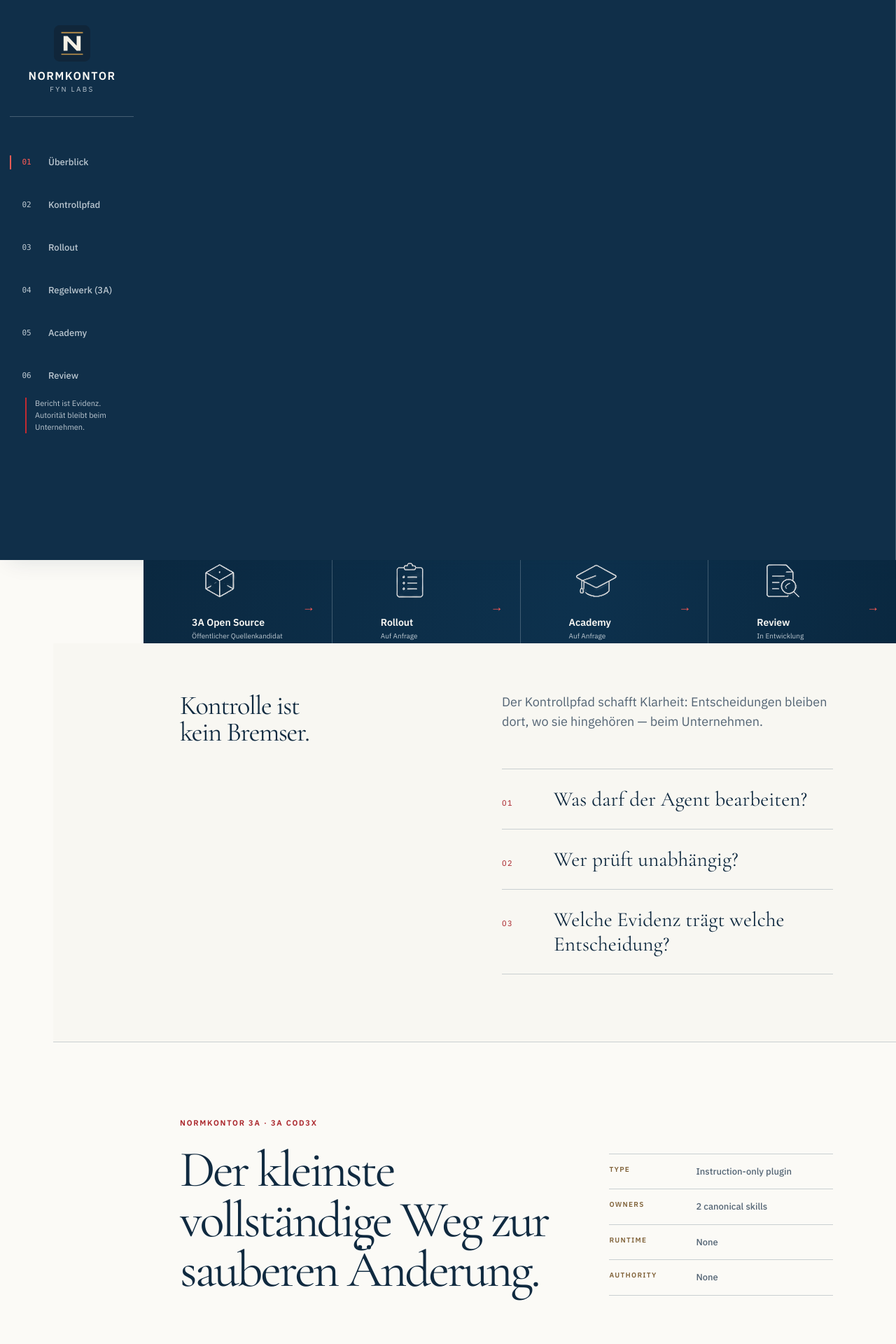
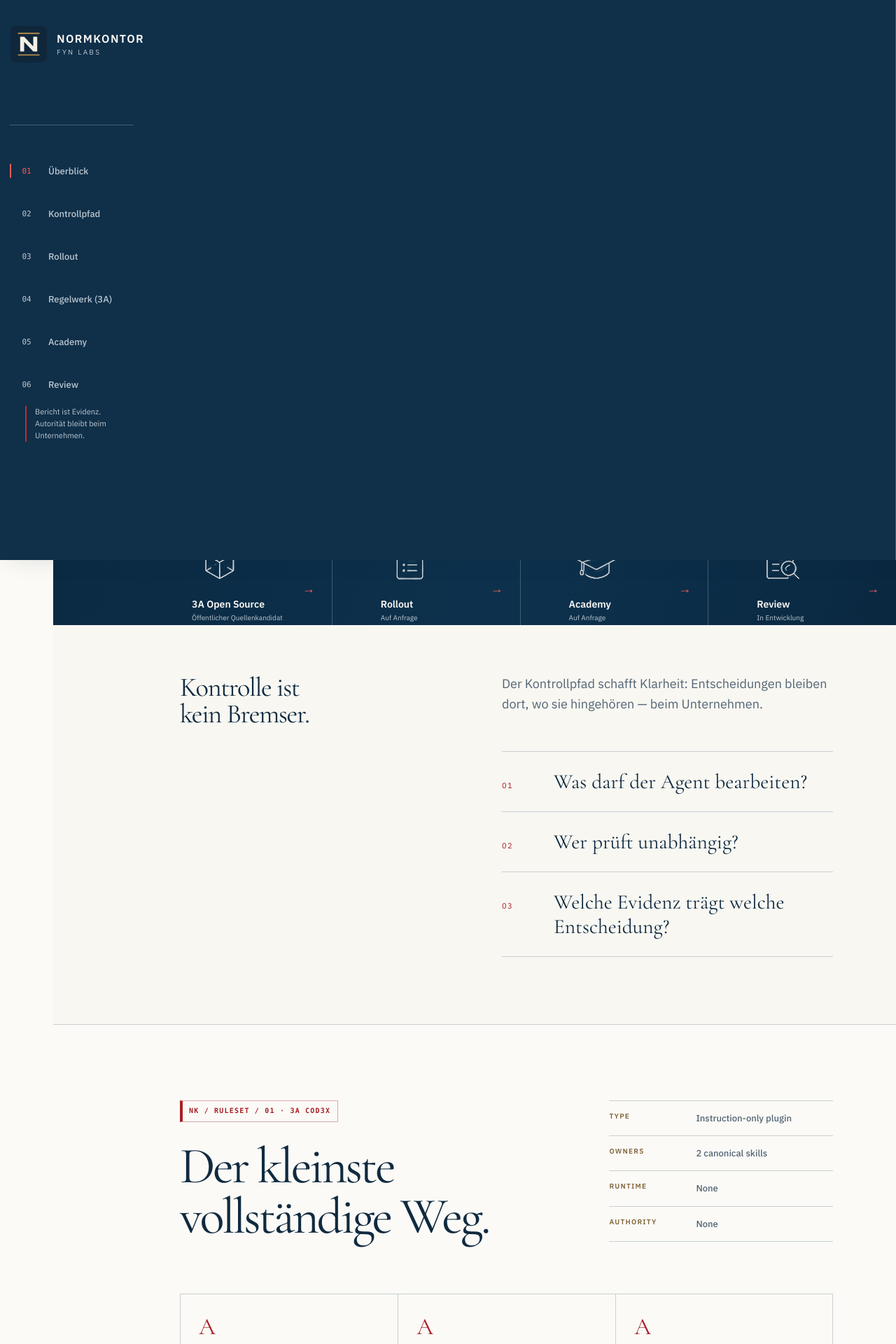
Before and after one commit to FYN-Labs/normkontor, a Next.js app in the folder site/: page / in a window 1280 px wide. Shown: the top 1920 px of the page at 70% size. Built offline with nearby package versions, Linux system fonts and the light colour scheme.

Commit message:
feat(site): refine enterprise motion and hierarchy

```diff
--- a/site/app/globals.css
+++ b/site/app/globals.css
@@ -21,6 +21,10 @@
   --rail-collapsed: 76px;
   --rail-expanded: 205px;
   --status-height: clamp(160px, calc((100vw - var(--rail-expanded)) * 0.1482), 190px);
+  --motion-fast: 290ms;
+  --motion-rail: 400ms;
+  --motion-skip: 250ms;
+  --ease-premium: cubic-bezier(0.22, 1, 0.36, 1);
 }
 
 * {
@@ -108,7 +112,7 @@ main:focus {
   position: fixed;
   top: 12px;
   transform: translateY(-180%);
-  transition: transform 140ms ease;
+  transition: transform var(--motion-skip) var(--ease-premium);
   z-index: 100;
 }
 
@@ -117,11 +121,7 @@ main:focus {
 }
 
 .site-header {
-  background: linear-gradient(
-    to bottom,
-    var(--black) 0 calc(733px + var(--status-height)),
-    var(--paper-bright) calc(733px + var(--status-height)) 100%
-  );
+  background: var(--black);
   border-right: 1px solid var(--line-on-navy);
   bottom: 0;
   height: 100svh;
@@ -129,7 +129,7 @@ main:focus {
   overflow: hidden;
   position: fixed;
   top: 0;
-  transition: width 220ms ease;
+  transition: width var(--motion-rail) var(--ease-premium);
   width: var(--rail-collapsed);
   z-index: 50;
 }
@@ -161,13 +161,6 @@ main:focus {
   text-decoration: none;
 }
 
-.site-header:hover .brand,
-.site-header:focus-within .brand {
-  flex-direction: column;
-  gap: 10px;
-  text-align: center;
-}
-
 .brand img {
   border-radius: 6px;
   flex: 0 0 auto;
@@ -184,7 +177,7 @@ main:focus {
 .brand > span {
   opacity: 0;
   transform: translateX(-8px);
-  transition: opacity 160ms ease, transform 160ms ease;
+  transition: opacity var(--motion-fast) var(--ease-premium), transform var(--motion-fast) var(--ease-premium);
 }
 
 .site-header:hover .brand > span,
@@ -217,7 +210,7 @@ main:focus {
   opacity: 0;
   padding-left: 12px;
   transform: translateX(-8px);
-  transition: opacity 160ms ease, transform 160ms ease;
+  transition: opacity var(--motion-fast) var(--ease-premium), transform var(--motion-fast) var(--ease-premium);
   white-space: normal;
 }
 
@@ -235,11 +228,6 @@ main:focus {
   margin-top: 88px;
   order: 2;
   padding-top: 35px;
-}
-
-.site-header:hover .nav-links,
-.site-header:focus-within .nav-links {
-  margin-top: 44px;
 }
 
 .nav-links a {
@@ -276,7 +264,7 @@ main:focus {
   font-weight: 500;
   opacity: 0;
   transform: translateX(-8px);
-  transition: opacity 160ms ease, transform 160ms ease;
+  transition: opacity var(--motion-fast) var(--ease-premium), transform var(--motion-fast) var(--ease-premium);
   white-space: nowrap;
 }
 
@@ -403,7 +391,7 @@ footer {
   margin: 0;
   min-height: 733px;
   max-width: none;
-  padding: 110px 0 64px calc(var(--rail-expanded) - var(--rail-collapsed) + 84px);
+  padding: 180px 0 64px calc(var(--rail-expanded) - var(--rail-collapsed) + 84px);
   position: relative;
   z-index: 2;
 }
@@ -413,26 +401,27 @@ footer {
   padding-right: 0;
 }
 
-.hero .eyebrow {
-  color: var(--ink-muted);
-  font-size: 14px;
-  letter-spacing: 0.13em;
-  margin-bottom: 57px;
-}
-
-.eyebrow,
 .section-kicker {
+  border: 1px solid color-mix(in srgb, var(--oxblood) 38%, transparent);
+  border-left: 4px solid var(--oxblood);
   color: var(--oxblood);
-  font-size: 11px;
+  display: inline-flex;
+  font-family: ui-monospace, SFMono-Regular, Menlo, monospace;
+  font-size: 10px;
   font-weight: 600;
-  letter-spacing: 0.16em;
-  margin-bottom: 25px;
+  justify-self: start;
+  letter-spacing: 0.12em;
+  line-height: 1.35;
+  margin-bottom: 28px;
+  min-height: 31px;
+  padding: 7px 10px 6px 9px;
   text-transform: uppercase;
+  width: fit-content;
 }
 
 .hero h1 {
   color: var(--ink);
-  font-size: clamp(68px, 5.85vw, 87px);
+  font-size: clamp(64px, 5.4vw, 80px);
   letter-spacing: -0.038em;
   line-height: 0.98;
   margin-bottom: 19px;
@@ -440,6 +429,7 @@ footer {
 
 .hero h1 span {
   display: block;
+  white-space: nowrap;
 }
 
 .hero h1::after {
@@ -493,7 +483,7 @@ footer {
   min-height: 54px;
   padding: 0 24px;
   text-decoration: none;
-  transition: background-color 160ms ease, border-color 160ms ease, color 160ms ease, transform 160ms ease;
+  transition: background-color var(--motion-fast) var(--ease-premium), border-color var(--motion-fast) var(--ease-premium), color var(--motion-fast) var(--ease-premium), transform var(--motion-fast) var(--ease-premium);
 }
 
 .button:hover {
@@ -552,8 +542,8 @@ footer {
   display: grid;
   grid-template-columns: repeat(4, 1fr);
   height: var(--status-height);
-  left: calc(var(--rail-expanded) - var(--rail-collapsed));
-  padding: 0;
+  left: calc(-1 * var(--rail-collapsed));
+  padding: 0 0 0 var(--rail-expanded);
   position: absolute;
   right: 0;
   z-index: 3;
@@ -649,10 +639,6 @@ footer {
   padding-top: 70px;
 }
 
-.evidence-opening .section-kicker {
-  display: none;
-}
-
 .evidence-opening .section-shell h2 {
   font-size: clamp(38px, 3vw, 42px);
   letter-spacing: -0.035em;
@@ -1559,18 +1545,18 @@ footer {
   letter-spacing: 0.08em;
 }
 
-@media (max-width: 1180px) {
+@media (max-width: 1280px) {
   .nav-truth {
     display: block;
   }
 
   .hero-shell {
     grid-template-columns: minmax(0, 1fr) minmax(320px, 35vw);
-    padding-left: calc(var(--rail-expanded) - var(--rail-collapsed) + 54px);
+    padding-left: calc(var(--rail-expanded) - var(--rail-collapsed) + 36px);
   }
 
   .hero h1 {
-    font-size: clamp(56px, 6.3vw, 72px);
+    font-size: clamp(38px, calc(6vw - 15px), 62px);
   }
 
   .product-ledger article {
@@ -1581,6 +1567,38 @@ footer {
     grid-column: 2;
   }
 
+}
+
+@media (min-width: 901px) and (max-width: 1180px) {
+  .section-shell {
+    padding-left: calc(var(--rail-expanded) - var(--rail-collapsed) + 36px);
+    padding-right: 5vw;
+  }
+
+  .evidence-grid,
+  .document-heading,
+  .document-heading.compact,
+  .section-heading-dark,
+  .review-layout,
+  .route-receipt,
+  .adoption-grid,
+  .open-source-grid,
+  .truth-layout,
+  .contact-layout {
+    grid-template-columns: 1fr;
+  }
+
+  .evidence-grid,
+  .review-layout,
+  .truth-layout,
+  .contact-layout {
+    gap: 64px;
+  }
+
+  .section-heading-dark > p:last-child {
+    grid-column: 1;
+    grid-row: auto;
+  }
 }
 
 @media (max-width: 900px) {
@@ -1679,7 +1697,7 @@ footer {
   .hero-shell {
     display: block;
     min-height: auto;
-    padding: 72px 24px 64px;
+    padding: 104px 24px 64px;
   }
 
   .hero-copy {
@@ -1687,7 +1705,7 @@ footer {
   }
 
   .hero h1 {
-    font-size: clamp(54px, 10.6vw, 78px);
+    font-size: clamp(43px, 7.3vw, 60px);
     max-width: 780px;
   }
 
@@ -1828,7 +1846,7 @@ footer {
   }
 
   .hero-shell {
-    padding: 54px 20px 48px;
+    padding: 76px 20px 48px;
   }
 
   .hero-art-frame {
@@ -1840,8 +1858,8 @@ footer {
   }
 
   .hero h1 {
-    font-size: clamp(46px, 13vw, 62px);
-    line-height: 0.94;
+    font-size: clamp(30px, 9vw, 40px);
+    line-height: 0.98;
   }
 
   .hero-lede {
@@ -1888,7 +1906,7 @@ footer {
   .review-copy h2,
   .open-source-grid h2,
   .contact-layout h2 {
-    font-size: clamp(44px, 13vw, 60px);
+    font-size: clamp(36px, 10vw, 48px);
   }
 
   .document-heading {
--- a/site/app/page.tsx
+++ b/site/app/page.tsx
@@ -197,8 +197,11 @@ export default function Home() {
         <section className="hero" aria-labelledby="hero-title">
           <div className="hero-shell">
             <div className="hero-copy">
-              <p className="eyebrow">Normkontor Living Receipt</p>
-              <h1 id="hero-title">KI-Agenten arbeiten.<span>Verantwortung bleibt beim Unternehmen.</span></h1>
+              <h1 id="hero-title">
+                <span>KI-Agenten arbeiten.</span>
+                <span>Verantwortung bleibt</span>
+                <span>beim Unternehmen.</span>
+              </h1>
               <p className="hero-lede">
                 Regelwerk, Pilot und Ausbildung für<br />
                 kontrollierte agentische Softwareentwicklung.
@@ -233,7 +236,6 @@ export default function Home() {
         <section className="evidence-opening section-dark">
           <div className="section-shell evidence-grid">
             <div>
-              <p className="section-kicker">NK / EVIDENCE / 01</p>
               <h2>Kontrolle ist kein Bremser.</h2>
             </div>
             <div>
@@ -251,8 +253,8 @@ export default function Home() {
           <div className="section-shell">
             <header className="document-heading">
               <div>
-                <p className="section-kicker">Normkontor 3A · 3A COD3X</p>
-                <h2>Der kleinste vollständige Weg zur sauberen Änderung.</h2>
+                <p className="section-kicker">NK / RULESET / 01 · 3A COD3X</p>
+                <h2>Der kleinste vollständige Weg.</h2>
               </div>
               <div className="document-meta" aria-label="3A COD3X Produktgrenze">
                 <p><span>TYPE</span><strong>Instruction-only plugin</strong></p>
@@ -284,7 +286,7 @@ export default function Home() {
             </div>
 
             <div className="safety-floor">
-              <p className="section-kicker">Safety floor</p>
+              <p className="section-kicker">NON-NEGOTIABLE / SAFETY FLOOR</p>
               <p>Authentifizierung, Autorisierung, Trust Boundaries, Datenschutz, Datenverlustschutz, Barrierefreiheit und risikogerechte Tests werden nicht wegvereinfacht.</p>
               <a className="text-link" href="https://github.com/FYN-Labs/normkontor" target="_blank" rel="noreferrer">Repository und Grenzen prüfen</a>
             </div>
@@ -310,7 +312,7 @@ export default function Home() {
         <section className="paper-section portfolio-section" id="portfolio">
           <div className="section-shell">
             <header className="document-heading compact">
-              <div><p className="section-kicker">Vier Angebote · vier Wahrheitsklassen</p><h2>Offen, auf Anfrage oder geplant. Nie vermischt.</h2></div>
+              <div><p className="section-kicker">NK / PORTFOLIO / 03 · PRODUCT TRUTH</p><h2>Reifegrade werden nie vermischt.</h2></div>
               <p>Open Source, Dienstleistung und geplante Software behalten ihren tatsächlichen Reifegrad.</p>
             </header>
             <div className="product-ledger">
@@ -330,8 +332,8 @@ export default function Home() {
           <div className="section-shell review-layout">
             <div className="review-copy">
               <p className="status-warning">IN ENTWICKLUNG · KEINE VERFÜGBARE MANAGED RUNTIME</p>
-              <p className="section-kicker">Normkontor Review</p>
-              <h2>Eine zweite Meinung ist erst dann eine zweite Meinung, wenn sie unabhängig belegbar ist.</h2>
+              <p className="section-kicker">NK / REVIEW / 04 · TARGET ARCHITECTURE</p>
+              <h2>Zweite Meinung. Unabhängig belegt.</h2>
               <p>Der MCP-Endpunkt wäre nur die Tür. Blindheit, Familien- und Entwicklertrennung, Datenpolitik, Qualifikation und vollständige Receipts machen daraus erst einen belastbaren Prüfarm.</p>
               <a className="text-link light" href="https://github.com/FYN-Labs/normkontor/blob/main/docs/enterprise/assurance-architecture.md" target="_blank" rel="noreferrer">Zielarchitektur prüfen</a>
             </div>
@@ -346,7 +348,7 @@ export default function Home() {
         <section className="paper-section governance-section" id="governance">
           <div className="section-shell">
             <header className="document-heading">
-              <div><p className="section-kicker">Governance &amp; Daten</p><h2>Regionalität und Scrubbing werden bewiesen, nicht etikettiert.</h2></div>
+              <div><p className="section-kicker">NK / GOVERNANCE / 05 · ROUTE PROOF</p><h2>Region. Scrubbing. Belegt.</h2></div>
               <p>Frankfurt als Servicestandort beweist keine Frankfurt-Inferenz. Route, Retention, Fallback und Restlücke müssen je Modell und Vertrag nachvollziehbar sein.</p>
             </header>
             <ol className="governance-ledger">
@@ -355,7 +357,7 @@ export default function Home() {
               ))}
             </ol>
             <div className="route-receipt">
-              <div><p className="section-kicker">Route evidence · Muster</p><h3>Sichtbar statt angenommen.</h3></div>
+              <div><p className="section-kicker">RECEIPT / ROUTE EVIDENCE</p><h3>Sichtbar statt angenommen.</h3></div>
               <dl>
                 <div><dt>Provider</dt><dd>zu belegen</dd></div>
                 <div><dt>Resolved model</dt><dd>zu belegen</dd></div>
@@ -371,8 +373,8 @@ export default function Home() {
         <section className="adoption-section section-dark" id="rollout">
           <div className="section-shell adoption-shell">
             <header className="section-heading-dark adoption-heading">
-              <p className="section-kicker">Rollout &amp; Academy · Pilot auf Anfrage</p>
-              <h2>Ein Team. Ein Workflow. Eine belastbare Entscheidung.</h2>
+              <p className="section-kicker">NK / ADOPTION / 06 · PILOT AUF ANFRAGE</p>
+              <h2>Vom Workflow zur Entscheidung.</h2>
               <p>Kein konzernweiter Big Bang: sechs begrenzte Schritte bis Scale, Revise oder Stop — begleitet von rollenbasierter Befähigung.</p>
             </header>
             <div className="adoption-grid">
@@ -407,8 +409,8 @@ export default function Home() {
         <section className="open-source-section" id="opensource">
           <div className="section-shell open-source-grid">
             <div>
-              <p className="section-kicker">Open Source · MIT</p>
-              <h2>Ein Plugin. Zwei Skills. Null Runtime.</h2>
+              <p className="section-kicker">NK / OSS / 07 · MIT</p>
+              <h2>Zwei Skills. Null Runtime.</h2>
               <p>3A COD3X beschreibt Implementierung und begrenzten Phase-Review. Es führt keine Hintergrundaufrufe aus, provisioniert keine Modelle und vergibt keine Autorität.</p>
               <a className="text-link light" href="https://github.com/FYN-Labs/normkontor" target="_blank" rel="noreferrer">Quellcode und Eval-Korpus öffnen</a>
             </div>
@@ -423,7 +425,7 @@ export default function Home() {
 
         <section className="truth-section paper-section" id="wahrheit">
           <div className="section-shell truth-layout">
-            <div><p className="section-kicker">Truth ledger · Does not prove</p><h2>Wir sagen auch, was noch nicht bewiesen ist.</h2></div>
+            <div><p className="section-kicker">NK / CLAIMS / 08 · DOES NOT PROVE</p><h2>Was noch nicht bewiesen ist.</h2></div>
             <ul>
               {claims.map((claim, index) => <li key={claim}><span>0{index + 1}</span><p>{claim}</p></li>)}
             </ul>
@@ -432,7 +434,7 @@ export default function Home() {
 
         <section className="contact-section" id="kontakt">
           <div className="section-shell contact-layout">
-            <div><p className="section-kicker">Nächster kleiner Schritt</p><h2>Ist ein Pilot charterfähig?</h2></div>
+            <div><p className="section-kicker">NK / PILOT / 09 · FIVE-POINT CHARTER</p><h2>Ist ein Pilot charterfähig?</h2></div>
             <div>
               <p>Im ersten Gespräch klären wir genau fünf Punkte.</p>
               <ol><li>Workflow</li><li>Team</li><li>Datenklasse</li><li>Nachweisfrage</li><li>Stop-Kriterium</li></ol>
```
Also changed, not shown: 1 other file (tests, documents, lock files or other folders).
